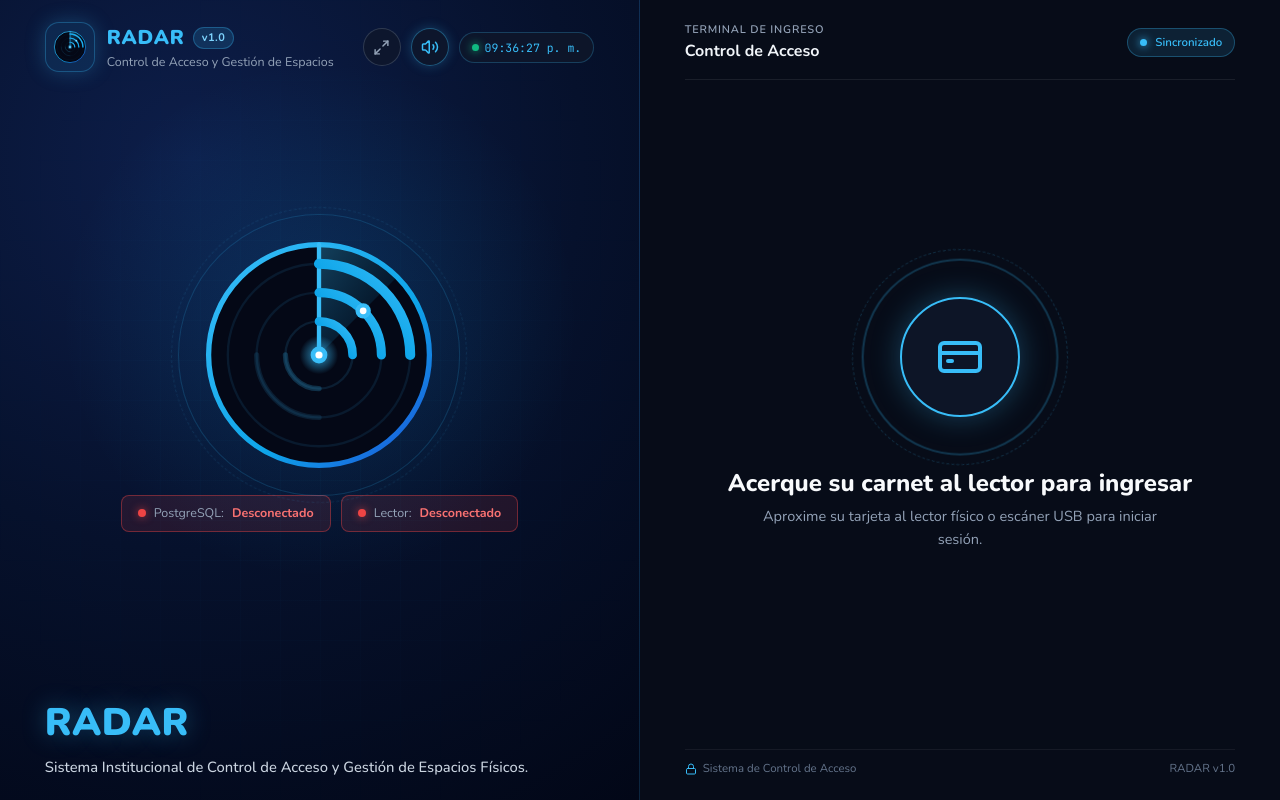
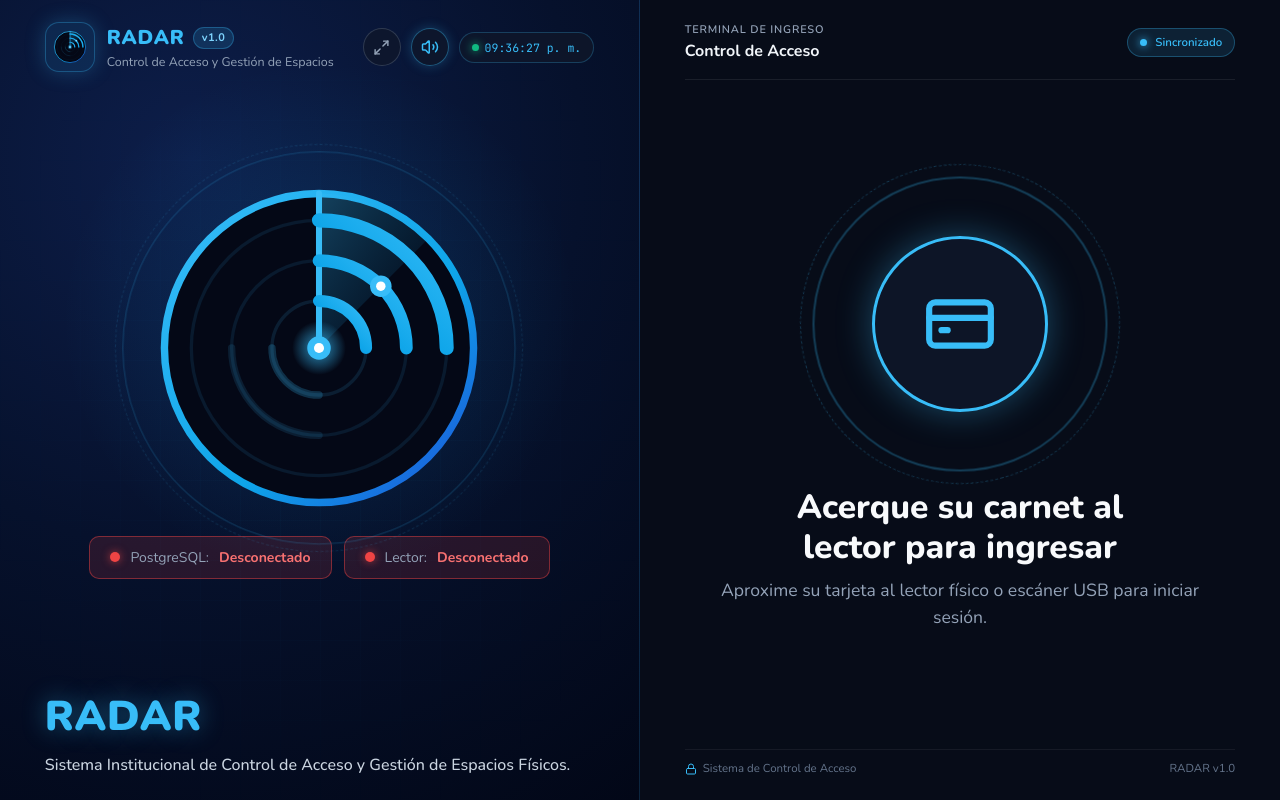
Before and after one commit to VoctorMCL/RFID, a React (Vite) app: page /login in a window 1280 px wide. Built offline with nearby package versions, Linux system fonts and the light colour scheme; no server answers.

Commit message:
fix: Zoom T_T

```diff
--- a/src/client/App.css
+++ b/src/client/App.css
@@ -1077,8 +1077,8 @@ input, select, textarea {
 .login-hero-logo {
   width: 100%;
   height: 100%;
-  max-width: 320px;
-  max-height: 320px;
+  max-width: 460px;
+  max-height: 460px;
 }
 
 .login-status-chip {
@@ -1100,34 +1100,34 @@ input, select, textarea {
 @media (max-height: 760px) {
   .radar-login-left,
   .radar-login-right {
-    padding: clamp(12px, 1.8vh, 20px) clamp(16px, 2.8vw, 36px);
+    padding: clamp(10px, 1.8vh, 18px) clamp(16px, 2.5vw, 32px);
   }
 
   .login-hero-logo {
-    max-width: 230px !important;
-    max-height: 230px !important;
+    max-width: 320px !important;
+    max-height: 320px !important;
   }
 
   .radar-hero-wrapper {
-    width: clamp(160px, 26vh, 230px) !important;
-    height: clamp(160px, 26vh, 230px) !important;
+    width: clamp(220px, 38vh, 320px) !important;
+    height: clamp(220px, 38vh, 320px) !important;
     margin-bottom: 12px !important;
   }
 
   .login-scan-pad {
-    width: clamp(140px, 22vh, 190px) !important;
-    height: clamp(140px, 22vh, 190px) !important;
+    width: clamp(200px, 34vh, 300px) !important;
+    height: clamp(200px, 34vh, 300px) !important;
     margin-bottom: 12px !important;
   }
 
   .login-scan-core {
-    width: clamp(90px, 15vh, 120px) !important;
-    height: clamp(90px, 15vh, 120px) !important;
+    width: clamp(130px, 22vh, 190px) !important;
+    height: clamp(130px, 22vh, 190px) !important;
   }
 
   .login-status-title {
-    font-size: clamp(18px, 2.8vh, 24px) !important;
-    margin-bottom: 4px !important;
+    font-size: clamp(24px, 3.8vh, 32px) !important;
+    margin-bottom: 6px !important;
   }
 }
 
--- a/src/client/pages/Login.jsx
+++ b/src/client/pages/Login.jsx
@@ -699,8 +699,8 @@ export const Login = () => {
                 className="radar-hero-wrapper"
                 style={{
                   position: 'relative',
-                  width: 'clamp(180px, 30vh, 320px)',
-                  height: 'clamp(180px, 30vh, 320px)',
+                  width: 'clamp(240px, 42vh, 440px)',
+                  height: 'clamp(240px, 42vh, 440px)',
                   display: 'flex',
                   alignItems: 'center',
                   justifyContent: 'center',
@@ -709,52 +709,52 @@ export const Login = () => {
               >
                 <div style={{
                   position: 'absolute',
-                  inset: '-12px',
+                  inset: '-16px',
                   borderRadius: '50%',
-                  border: '1px solid rgba(56, 189, 248, 0.2)',
+                  border: '1.5px solid rgba(56, 189, 248, 0.25)',
                   animation: 'pulseHaloGlow 4s ease-in-out infinite'
                 }} />
                 <div style={{
                   position: 'absolute',
-                  inset: '-28px',
+                  inset: '-36px',
                   borderRadius: '50%',
-                  border: '1px dashed rgba(56, 189, 248, 0.12)',
+                  border: '1.5px dashed rgba(56, 189, 248, 0.15)',
                   animation: 'radarSweepSpin 20s linear infinite'
                 }} />
 
-                <RadarLogo size={280} animated className="login-hero-logo" />
+                <RadarLogo size={420} animated className="login-hero-logo" />
               </div>
 
               <div className="login-status-chips" style={{
                 display: 'flex',
-                gap: '10px',
+                gap: '12px',
                 flexWrap: 'wrap',
                 justifyContent: 'center'
               }}>
                 <div className="login-status-chip" style={{
-                  padding: '8px 16px',
-                  borderRadius: '8px',
+                  padding: '10px 20px',
+                  borderRadius: '10px',
                   backgroundColor: databaseKnown && databaseOnline
-                    ? 'rgba(16, 185, 129, 0.12)'
+                    ? 'rgba(16, 185, 129, 0.14)'
                     : databaseKnown
-                    ? 'rgba(239, 68, 68, 0.12)'
+                    ? 'rgba(239, 68, 68, 0.14)'
                     : 'rgba(15, 23, 42, 0.7)',
                   border: `1px solid ${
                     databaseKnown && databaseOnline
-                      ? 'rgba(16, 185, 129, 0.4)'
+                      ? 'rgba(16, 185, 129, 0.45)'
                       : databaseKnown
-                      ? 'rgba(239, 68, 68, 0.4)'
+                      ? 'rgba(239, 68, 68, 0.45)'
                       : 'rgba(148, 163, 184, 0.25)'
                   }`,
-                  fontSize: '12.5px',
+                  fontSize: '14px',
                   color: '#94a3b8',
                   display: 'inline-flex',
                   alignItems: 'center',
-                  gap: '8px'
+                  gap: '10px'
                 }}>
                   <span style={{
-                    width: '8px',
-                    height: '8px',
+                    width: '10px',
+                    height: '10px',
                     borderRadius: '50%',
                     backgroundColor: databaseKnown && databaseOnline ? '#10b981' : databaseKnown ? '#ef4444' : '#64748b',
                     boxShadow: databaseKnown && databaseOnline
@@ -772,29 +772,29 @@ export const Login = () => {
                 </div>
 
                 <div className="login-status-chip" style={{
-                  padding: '8px 16px',
-                  borderRadius: '8px',
+                  padding: '10px 20px',
+                  borderRadius: '10px',
                   backgroundColor: readerKnown && readerOnline
-                    ? 'rgba(16, 185, 129, 0.12)'
+                    ? 'rgba(16, 185, 129, 0.14)'
                     : readerKnown
-                    ? 'rgba(239, 68, 68, 0.12)'
+                    ? 'rgba(239, 68, 68, 0.14)'
                     : 'rgba(15, 23, 42, 0.7)',
                   border: `1px solid ${
                     readerKnown && readerOnline
-                      ? 'rgba(16, 185, 129, 0.4)'
+                      ? 'rgba(16, 185, 129, 0.45)'
                       : readerKnown
-                      ? 'rgba(239, 68, 68, 0.4)'
+                      ? 'rgba(239, 68, 68, 0.45)'
                       : 'rgba(148, 163, 184, 0.25)'
                   }`,
-                  fontSize: '12.5px',
+                  fontSize: '14px',
                   color: '#94a3b8',
                   display: 'inline-flex',
                   alignItems: 'center',
-                  gap: '8px'
+                  gap: '10px'
                 }}>
                   <span style={{
-                    width: '8px',
-                    height: '8px',
+                    width: '10px',
+                    height: '10px',
                     borderRadius: '50%',
                     backgroundColor: readerKnown && readerOnline ? '#10b981' : readerKnown ? '#ef4444' : '#64748b',
                     boxShadow: readerKnown && readerOnline
@@ -817,21 +817,22 @@ export const Login = () => {
 
         <div style={{ position: 'relative', zIndex: 20 }}>
           <h1 style={{
-            fontSize: 'clamp(32px, 3vw, 44px)',
+            fontSize: 'clamp(36px, 5.2vh, 52px)',
             fontWeight: 900,
-            letterSpacing: '0.5px',
+            letterSpacing: '0.8px',
             color: '#38bdf8',
-            margin: '0 0 4px',
-            textShadow: '0 0 25px rgba(56, 189, 248, 0.35)'
+            margin: '0 0 6px',
+            textShadow: '0 0 25px rgba(56, 189, 248, 0.4)'
           }}>
             RADAR
           </h1>
           <p style={{
-            fontSize: 'clamp(14px, 1.15vw, 16px)',
+            fontSize: 'clamp(14.5px, 2vh, 18px)',
             fontWeight: 500,
             color: '#cbd5e1',
             margin: 0,
-            maxWidth: '520px'
+            maxWidth: '560px',
+            lineHeight: 1.45
           }}>
             Sistema Institucional de Control de Acceso y Gestión de Espacios Físicos.
           </p>
@@ -928,78 +929,78 @@ export const Login = () => {
 
             <div className="login-scan-pad" style={{
               position: 'relative',
-              width: 'clamp(150px, 24vh, 240px)',
-              height: 'clamp(150px, 24vh, 240px)',
+              width: 'clamp(220px, 36vh, 380px)',
+              height: 'clamp(220px, 36vh, 380px)',
               display: 'flex',
               alignItems: 'center',
               justifyContent: 'center',
-              marginBottom: 'clamp(14px, 2vh, 22px)'
+              marginBottom: 'clamp(16px, 2.5vh, 28px)'
             }}>
               <div style={{
                 position: 'absolute',
                 inset: 0,
                 borderRadius: '50%',
-                border: `2px solid ${status === 'error' ? 'rgba(239, 68, 68, 0.35)' : status === 'success' ? 'rgba(16, 185, 129, 0.35)' : 'rgba(56, 189, 248, 0.35)'}`,
+                border: `2.5px solid ${status === 'error' ? 'rgba(239, 68, 68, 0.4)' : status === 'success' ? 'rgba(16, 185, 129, 0.4)' : 'rgba(56, 189, 248, 0.4)'}`,
                 animation: 'pulseHaloGlow 2.5s ease-in-out infinite'
               }} />
               <div style={{
                 position: 'absolute',
-                inset: '-12px',
+                inset: '-16px',
                 borderRadius: '50%',
-                border: `1px dashed ${status === 'error' ? 'rgba(239, 68, 68, 0.25)' : status === 'success' ? 'rgba(16, 185, 129, 0.25)' : 'rgba(56, 189, 248, 0.2)'}`,
+                border: `1.5px dashed ${status === 'error' ? 'rgba(239, 68, 68, 0.3)' : status === 'success' ? 'rgba(16, 185, 129, 0.3)' : 'rgba(56, 189, 248, 0.25)'}`,
                 animation: 'radarSweepSpin 12s linear infinite'
               }} />
 
               <div className="login-scan-core" style={{
-                width: 'clamp(96px, 15vh, 150px)',
-                height: 'clamp(96px, 15vh, 150px)',
+                width: 'clamp(140px, 22vh, 240px)',
+                height: 'clamp(140px, 22vh, 240px)',
                 borderRadius: '50%',
                 backgroundColor: status === 'error'
                   ? 'rgba(239, 68, 68, 0.15)'
                   : status === 'success'
                   ? 'rgba(16, 185, 129, 0.2)'
                   : 'rgba(15, 23, 42, 0.85)',
-                border: `2.5px solid ${
+                border: `3px solid ${
                   status === 'error' ? '#ef4444' : status === 'success' ? '#10b981' : '#38bdf8'
                 }`,
                 display: 'flex',
                 alignItems: 'center',
                 justifyContent: 'center',
                 boxShadow: status === 'error'
-                  ? '0 0 30px rgba(239, 68, 68, 0.4)'
+                  ? '0 0 35px rgba(239, 68, 68, 0.45)'
                   : status === 'success'
-                  ? '0 0 35px rgba(16, 185, 129, 0.45)'
-                  : '0 0 30px rgba(56, 189, 248, 0.3)',
+                  ? '0 0 45px rgba(16, 185, 129, 0.5)'
+                  : '0 0 35px rgba(56, 189, 248, 0.35)',
                 transition: 'all 0.3s ease'
               }}>
                 {status === 'scanning' ? (
-                  <Loader2 size={46} className="spinner" style={{ color: '#38bdf8' }} />
+                  <Loader2 size={68} className="spinner" style={{ color: '#38bdf8' }} />
                 ) : status === 'success' ? (
-                  <CheckCircle2 size={50} style={{ color: '#10b981' }} />
+                  <CheckCircle2 size={78} style={{ color: '#10b981' }} />
                 ) : status === 'error' ? (
-                  <XCircle size={50} style={{ color: '#ef4444' }} />
+                  <XCircle size={78} style={{ color: '#ef4444' }} />
                 ) : (
-                  <CreditCard size={48} style={{ color: '#38bdf8' }} />
+                  <CreditCard size={74} style={{ color: '#38bdf8' }} />
                 )}
               </div>
             </div>
 
             <h2 className="login-status-title" style={{
-              fontSize: 'clamp(20px, 3vh, 32px)',
+              fontSize: 'clamp(26px, 4.2vh, 42px)',
               fontWeight: 800,
               lineHeight: 1.18,
               color: status === 'error' ? '#ef4444' : status === 'success' ? '#10b981' : '#f8fafc',
-              margin: '0 auto clamp(6px, 1vh, 10px)',
-              maxWidth: '560px',
+              margin: '0 auto clamp(8px, 1.2vh, 14px)',
+              maxWidth: '620px',
               textWrap: 'balance'
             }}>
               {statusMessage}
             </h2>
 
             <p style={{
-              fontSize: '14.5px',
+              fontSize: 'clamp(15px, 2.2vh, 19px)',
               color: '#94a3b8',
-              maxWidth: '430px',
+              maxWidth: '520px',
               margin: '0 auto 18px',
               lineHeight: 1.55
             }}>
```
